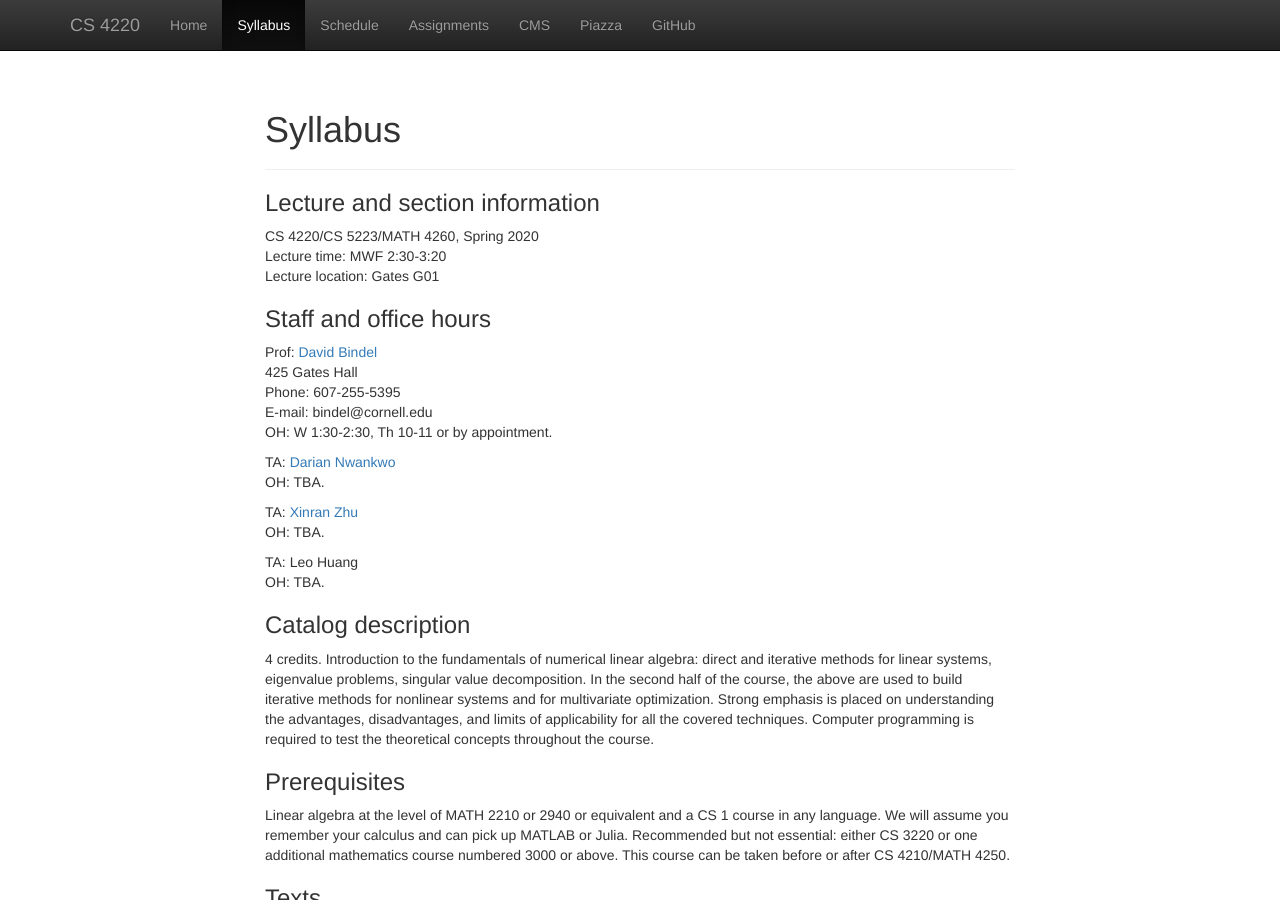
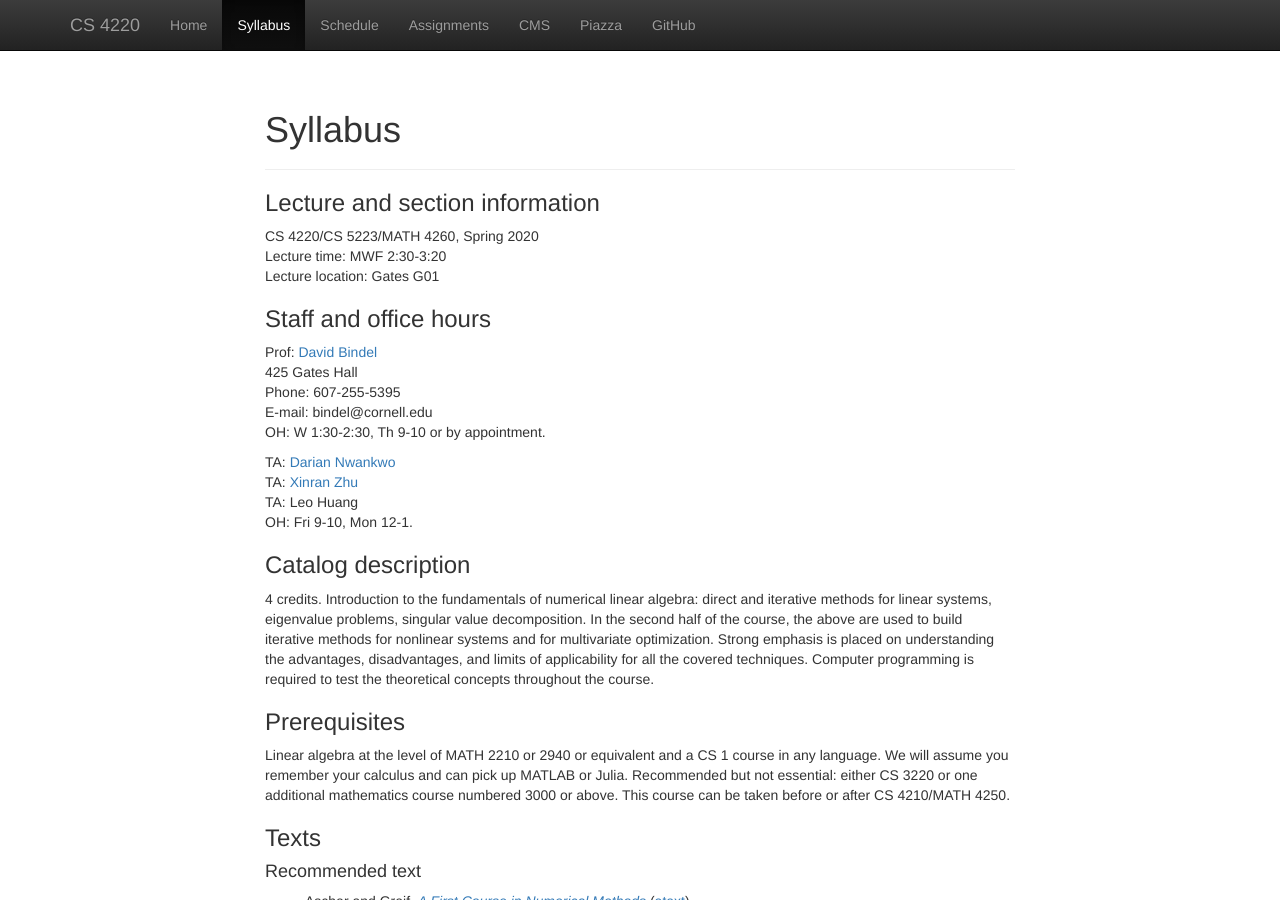
Before and after one commit to dbindel/cs4220-s20, a Jekyll site: the page built from web/syllabus.md, in a window 1280 px wide and 900 px high. Built offline with Jekyll 4.4.1, drawn with Linux system fonts in a browser that asks for light colours; nearby versions of some CDN libraries.

Commit message:
Updatee with OH.

```diff
--- a/web/_includes/cs4220_head.html
+++ b/web/_includes/cs4220_head.html
@@ -20,7 +20,7 @@
       <p>
         Prof: <a href="http://www.cs.cornell.edu/~bindel">David Bindel</a>
         (<a href="mailto:bindel@cs.cornell.edu">bindel@cornell.edu</a>)<br/>
-        OH: W 1:30-2:30, Th 10-11 (or <a href="http://www.meetme.so/DavidBindel">by appt</a>)
+        OH: W 1:30-2:30, Th 9-10 (or <a href="http://www.meetme.so/DavidBindel">by appt</a>)
       </p>
       <p>
         TA: <a href="http://www.cs.cornell.edu/~don/">Darian Nwankwo</a>
@@ -29,7 +29,7 @@
         (<a href="mailto:xz584@cornell.edu">xz584@cornell.edu</a>)<br/>
         TA: Leo Huang
 	(<a href="mailto:ah839@cornell.edu">ah839@cornell.edu</a>)<br/>
-        OH: TBD
+        OH: Fri 9-10, Mon 12-1 in CAM (657 Rhodes).
       </p>
     </div>
     </div>
--- a/web/syllabus.md
+++ b/web/syllabus.md
@@ -15,17 +15,12 @@ Prof: [David Bindel](http://www.cs.cornell.edu/~bindel)
 425 Gates Hall
 Phone: 607-255-5395
 E-mail: bindel@cornell.edu
-OH: W 1:30-2:30, Th 10-11 or by appointment.
+OH: W 1:30-2:30, Th 9-10 or by appointment.
 
 TA: [Darian Nwankwo](http://www.cs.cornell.edu/~don/)
-OH: TBA.
-
 TA: [Xinran Zhu](https://www.cam.cornell.edu/research/grad-students/jessie-xinraan-zhu)
-OH: TBA.
-
-
 TA: Leo Huang
-OH: TBA.
+OH: Fri 9-10, Mon 12-1.
 
 ### Catalog description
 
```
